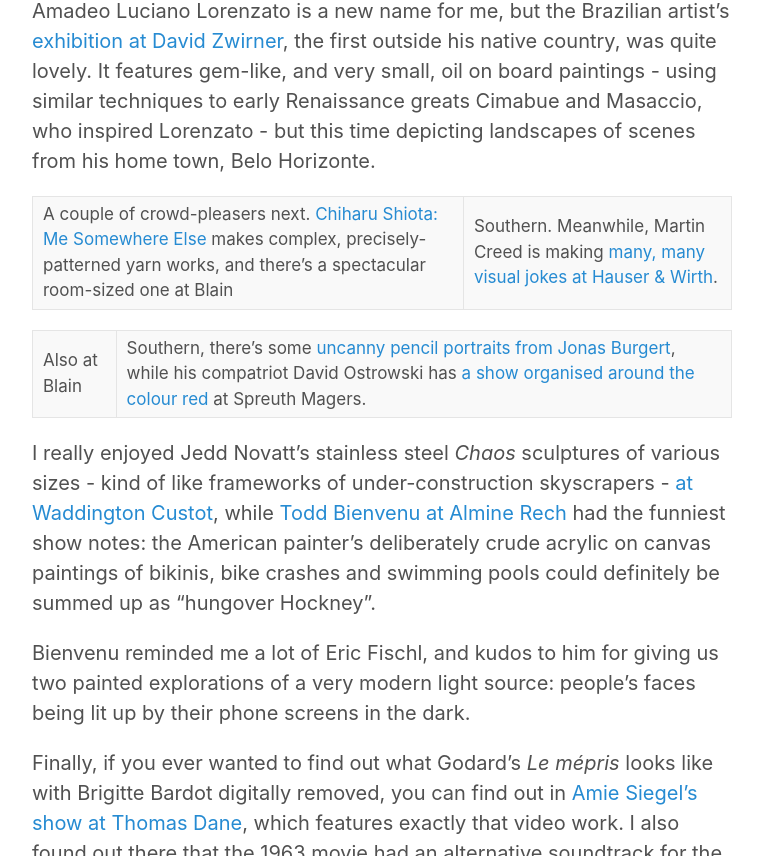
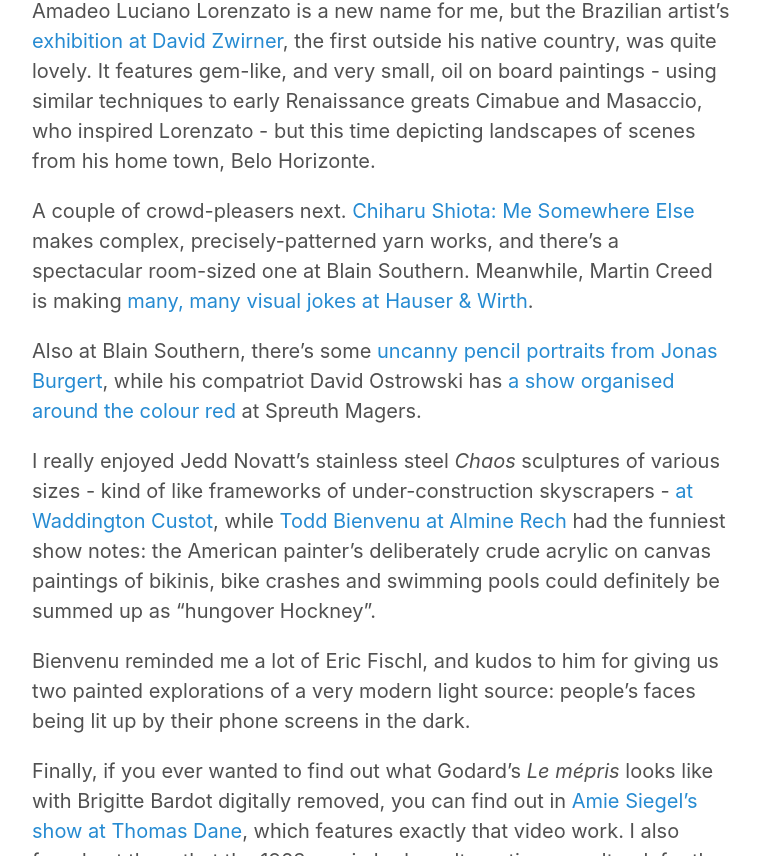
Before and after one commit to JMDKC/jmdkc.github.io, a Jekyll site: the page built from _posts/2019-01-13-leonard-hauser-wirth.md, in a window 1280 px wide and 900 px high, scrolled down 2451 px, cut to the strip 44-900 px from the top of the window. Shown: the whole strip, without its empty margins (258-1021 px from the left). Built offline with Jekyll 4.4.1, drawn with Linux system fonts in a browser that asks for light colours.

Commit message:
updated post

```diff
--- a/_posts/2019-01-13-leonard-hauser-wirth.md
+++ b/_posts/2019-01-13-leonard-hauser-wirth.md
@@ -21,9 +21,9 @@ Leonard isn’t trying to be polemical, or impose any humanity on the man-made u
 
 Amadeo Luciano Lorenzato is a new name for me, but the Brazilian artist’s [exhibition at David Zwirner](https://www.davidzwirner.com/exhibitions/amadeo-luciano-lorenzato), the first outside his native country, was quite lovely. It features gem-like, and very small, oil on board paintings - using similar techniques to early Renaissance greats Cimabue and Masaccio, who inspired Lorenzato - but this time depicting landscapes of scenes from his home town, Belo Horizonte.
 
-A couple of crowd-pleasers next. [Chiharu Shiota: Me Somewhere Else](https://www.blainsouthern.com/exhibitions/me-somewhere-else) makes complex, precisely-patterned yarn works, and there’s a spectacular room-sized one at Blain|Southern. Meanwhile, Martin Creed is making [many, many visual jokes at Hauser & Wirth](https://www.hauserwirth.com/hauser-wirth-exhibitions/22509-martin-creed-toast).
+A couple of crowd-pleasers next. [Chiharu Shiota: Me Somewhere Else](https://www.blainsouthern.com/exhibitions/me-somewhere-else) makes complex, precisely-patterned yarn works, and there’s a spectacular room-sized one at Blain Southern. Meanwhile, Martin Creed is making [many, many visual jokes at Hauser & Wirth](https://www.hauserwirth.com/hauser-wirth-exhibitions/22509-martin-creed-toast).
 
-Also at Blain|Southern, there’s some [uncanny pencil portraits from Jonas Burgert](https://www.blainsouthern.com/exhibitions/schlagen-und-bleiben), while his compatriot David Ostrowski has [a show organised around the colour red](http://www.spruethmagers.com/exhibitions/485) at Spreuth Magers.
+Also at Blain Southern, there’s some [uncanny pencil portraits from Jonas Burgert](https://www.blainsouthern.com/exhibitions/schlagen-und-bleiben), while his compatriot David Ostrowski has [a show organised around the colour red](http://www.spruethmagers.com/exhibitions/485) at Spreuth Magers.
 
 I really enjoyed Jedd Novatt’s stainless steel *Chaos* sculptures of various sizes - kind of like frameworks of under-construction skyscrapers - [at Waddington Custot](https://www.waddingtoncustot.com/exhibitions/122/), while [Todd Bienvenu at Almine Rech](https://www.alminerech.com/exhibitions/5353-todd-bienvenu) had the funniest show notes: the American painter’s deliberately crude acrylic on canvas paintings of bikinis, bike crashes and swimming pools could definitely be summed up as “hungover Hockney”.
 
```
